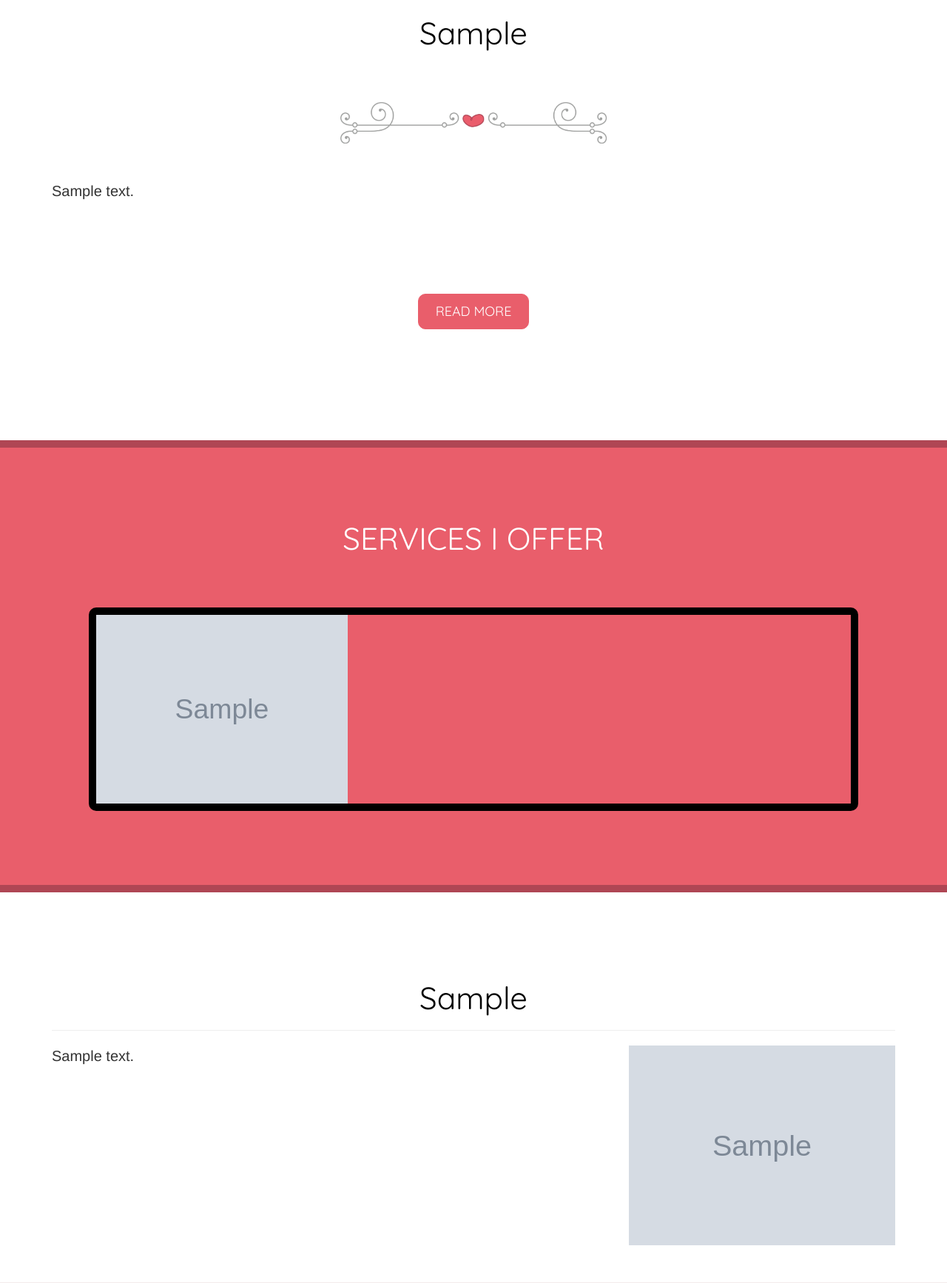
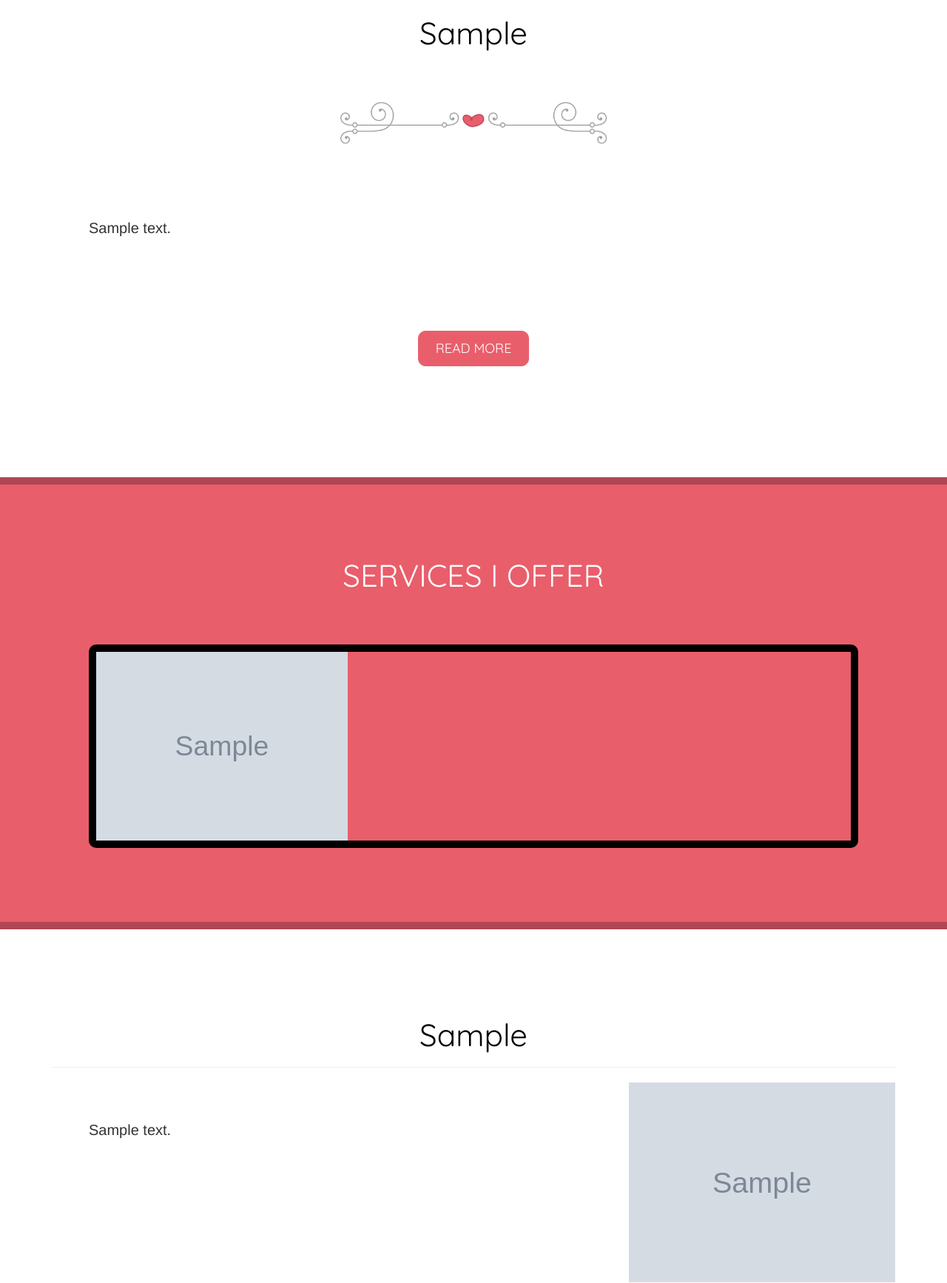
Before and after one commit to jmezzanotte/singwithsavannah, a Django app: page / in a window 1280 px wide. Shown: the part 948-2682 px from the top of the page at 74% size. Run offline with Django 3.2, Linux system fonts and the light colour scheme; tables that the repository leaves empty hold one stand-in row (values such as "Sample post"); grey boxes marked "Sample" are stand-in pictures; some libraries are stand-ins or nearby versions.

Commit message:
Added margins to all the text descriptions. I used the css class text-content with a margin of 50px

```diff
--- a/static/css/base.css
+++ b/static/css/base.css
@@ -64,6 +64,11 @@ h2{
 p{
 	font-size: 20px;
 	/*font-family: 'Raleway', sans-serif;*/
+}
+
+
+.text-content{
+	margin: 50px;
 }
 
 .hidden{
--- a/static/css/contact.css
+++ b/static/css/contact.css
@@ -32,9 +32,7 @@ textarea:focus{
 	text-align: center;
 }
 
-#contact-info{
-	margin: 50px ;
-}
+
 
 #contact-form{
 	margin: 20px;
@@ -46,7 +44,7 @@ textarea:focus{
 	width: 200px;
 }
 
-#contact-info{margin: 50px auto;}
+
 
 #phone p, #phone a {margin: 30px auto; text-align: center }
 #phone a{ display: block; width: 200px;}
--- a/templates/about.html
+++ b/templates/about.html
@@ -33,7 +33,7 @@
 		</div>
 		<div class="row">
 			<div clas="col-lg-12 col-md-12 col-sm-12">
-				<p>{{about.description}}</p>
+				<p class="text-content">{{about.description}}</p>
 			</div>
 		</div>
 
--- a/templates/contact.html
+++ b/templates/contact.html
@@ -15,7 +15,7 @@
 		<div class="row">
 			<div class="col-lg-12 col-md-12 col-sm-12">
 				<h1 id="contact-header">{{ contact.headline }}</h1>
-				<p id="contact-info">{{ contact.description }}</p>
+				<p id="contact-info" class="text-content">{{ contact.description }}</p>
 				<hr>
 				<form method="POST" action="" id="contact-form">{% csrf_token %}
 					{{ form.as_p }}
--- a/templates/home.html
+++ b/templates/home.html
@@ -44,7 +44,7 @@
 		<div class="row">
 			<div class="col-lg-12 col-md-12 col-sm-12">
 				<div id="about-content-home">
-					<p>{{ about.summary }}</p>
+					<p class="text-content">{{ about.summary }}</p>
 					<a href="{% url 'about' %}" class="more-btn btn">READ MORE</a>
 				</div>
 			</div>
@@ -85,7 +85,7 @@
 		</div>
 		<div class="row">
 			<div class="col-lg-8 col-md-8 col-sm-8">
-				<p>{{ home.mini_music_description }}</p>
+				<p class="text-content">{{ home.mini_music_description }}</p>
 			</div>
 			<div class="col-lg-4 col-md-4 col-sm-4">
 				<a href="{{ home.mini_music_url }}">
--- a/templates/service_detail.html
+++ b/templates/service_detail.html
@@ -24,7 +24,7 @@
 		</div>
 		<div class="row">
 			<div class="col-lg-12 col-md-12 col-sm-12">
-				<p>{{ target_service.description }}</p>
+				<p class="text-content">{{ target_service.description }}</p>
 			</div>
 		</div>
 	</div>
--- a/templates/services.html
+++ b/templates/services.html
@@ -35,7 +35,7 @@
 		<div class="row">
 			<div class="col-lg-12 col-md-12 col-sm-12">
 				<h1 class="service-headline">{{services_details.services_headline | upper}}</h1>
-				<div class="services_description"><p>{{services_details.services_desc}}</p></div>
+				<div class="text-content"><p>{{services_details.services_desc}}</p></div>
 			</div>
 		</div>
 	</div>
```
